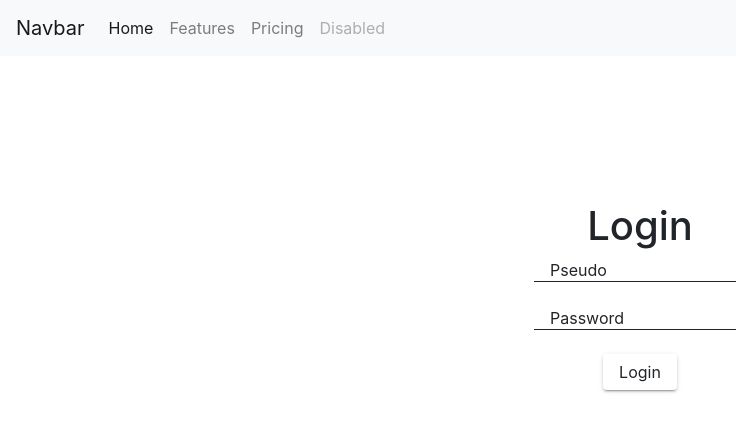
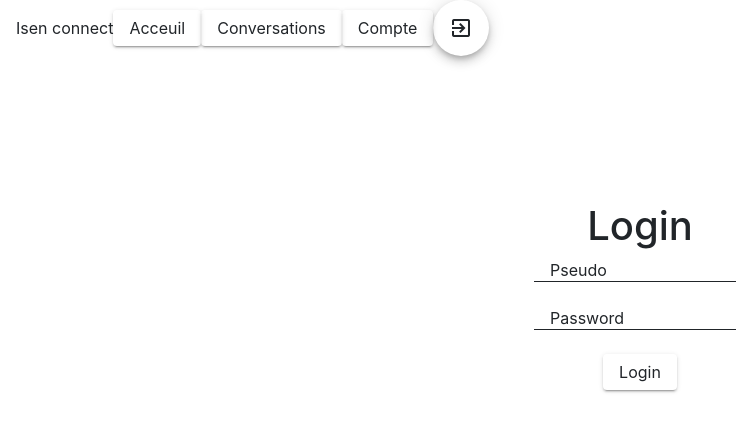
Before and after one commit to neistoh/FRONT_2324-PROJET_MERLE_HOSTEIN, an Angular app in the folder frontend/isenconnect/: page / in a window 1280 px wide. Shown: the top 432 px of the page, without its empty margins (0-736 px from the left). Built offline with nearby package versions, Linux system fonts and the light colour scheme; no server answers.

Commit message:
navigue panel

```diff
--- a/frontend/isenconnect/src/shared/navigation-panel/navigation-panel.component.html
+++ b/frontend/isenconnect/src/shared/navigation-panel/navigation-panel.component.html
@@ -1,23 +1,11 @@
-<link rel="stylesheet" href="https://cdn.jsdelivr.net/npm/bootstrap@4.0.0/dist/css/bootstrap.min.css" integrity="sha384-Gn5384xqQ1aoWXA+058RXPxPg6fy4IWvTNh0E263XmFcJlSAwiGgFAW/dAiS6JXm" crossorigin="anonymous">
-<nav class="navbar navbar-expand-lg navbar-light bg-light">
-    <a class="navbar-brand" href="#">Navbar</a>
-    <button class="navbar-toggler" type="button" data-toggle="collapse" data-target="#navbarNav" aria-controls="navbarNav" aria-expanded="false" aria-label="Toggle navigation">
-      <span class="navbar-toggler-icon"></span>
+<mat-toolbar color="primary">
+  <mat-toolbar-row>
+    <span>Isen connect</span>
+    <button mat-raised-button (click)="routeAcceuil()">Acceuil</button>
+    <button mat-raised-button (click)="routeConvo()">Conversations</button>
+    <button mat-raised-button (click)="routeAccount()">Compte</button>
+    <button mat-fab color="accent" (click)="deconnect()">
+      <mat-icon>exit_to_app</mat-icon>
     </button>
-    <div class="collapse navbar-collapse" id="navbarNav">
-      <ul class="navbar-nav">
-        <li class="nav-item active">
-          <a class="nav-link" href="#">Home <span class="sr-only">(current)</span></a>
-        </li>
-        <li class="nav-item">
-          <a class="nav-link" href="#">Features</a>
-        </li>
-        <li class="nav-item">
-          <a class="nav-link" href="#">Pricing</a>
-        </li>
-        <li class="nav-item">
-          <a class="nav-link disabled" href="#">Disabled</a>
-        </li>
-      </ul>
-    </div>
-  </nav>
+  </mat-toolbar-row>
+</mat-toolbar>
--- a/frontend/isenconnect/src/shared/navigation-panel/navigation-panel.component.ts
+++ b/frontend/isenconnect/src/shared/navigation-panel/navigation-panel.component.ts
@@ -1,4 +1,5 @@
 import { Component } from '@angular/core';
+import { Router } from '@angular/router';
 
 @Component({
   selector: 'app-navigation-panel',
@@ -7,4 +8,24 @@ import { Component } from '@angular/core';
 })
 export class NavigationPanelComponent {
 
+  constructor(
+    private readonly router: Router
+  ){}
+
+  routeAcceuil(){
+    this.router.navigateByUrl('/acceuil');
+  }
+
+  routeConvo(){
+    this.router.navigateByUrl('/conversation');
+  }
+
+  routeAccount(){
+    this.router.navigateByUrl('/account');
+  }
+
+  deconnect(){
+    sessionStorage.removeItem('jwt');
+    this.router.navigateByUrl('/');
+  }
 }
--- a/frontend/isenconnect/src/shared/navigation-panel/navigation-panel.module.ts
+++ b/frontend/isenconnect/src/shared/navigation-panel/navigation-panel.module.ts
@@ -1,6 +1,7 @@
 import { NgModule } from '@angular/core';
 import { CommonModule } from '@angular/common';
 import { NavigationPanelComponent } from './navigation-panel.component';
+import { MatSharedModule } from '../shared-module/mat-shared-module/mat-shared.module';
 
 
 
@@ -9,7 +10,8 @@ import { NavigationPanelComponent } from './navigation-panel.component';
     NavigationPanelComponent
   ],
   imports: [
-    CommonModule
+    CommonModule,
+    MatSharedModule
   ],
   exports: [
     NavigationPanelComponent
```
Also changed, not shown: frontend/isenconnect/src/shared/shared-module/mat-shared-module/mat-shared.module.ts (+5 -2 lines).
